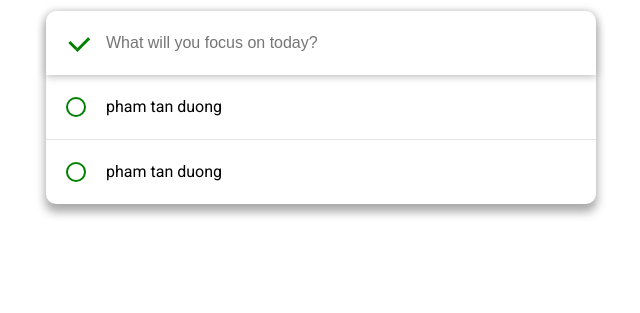
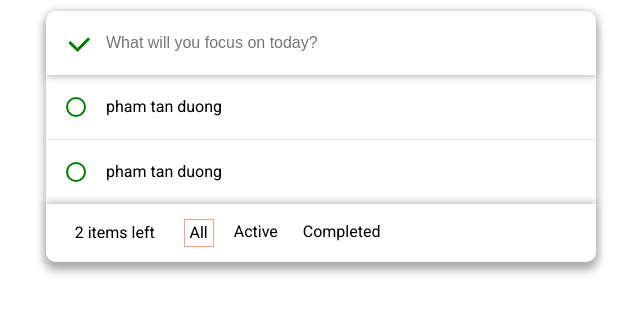
Before and after one commit to duongphamcoder/typescript-training, a website built with Parcel: page practices/practice-one/src/index.html in a window 1280 px wide. Shown: the part 87-400 px from the top of the page, without its empty margins (319-959 px from the left). Built offline with nearby package versions, Linux system fonts and the light colour scheme; files whose address does not match are found by name.

Commit message:
#4 Create filter button section

```diff
--- a/practices/practice-one/src/index.html
+++ b/practices/practice-one/src/index.html
@@ -76,6 +76,22 @@
                             </div>
                         </li>
                     </ul>
+                    <section class="filter-button">
+                        <p class="todo-size">2 items left</p>
+                        <ul class="filter">
+                            <li class="filter-item active">
+                                <a href="#/" data-type="all">all</a>
+                            </li>
+                            <li class="filter-item">
+                                <a href="#/active" data-type="active">active</a>
+                            </li>
+                            <li class="filter-item">
+                                <a href="#/completed" data-type="completed"
+                                    >completed</a
+                                >
+                            </li>
+                        </ul>
+                    </section>
                 </section>
             </main>
         </section>
--- /dev/null
+++ b/practices/practice-one/src/styles/components/filter-item.css
@@ -0,0 +1,16 @@
+/* add to late */
+
+.filter-item {
+}
+
+.filter-item a {
+    display: inline-block;
+    text-decoration: none;
+    color: var(--default-color);
+    text-transform: capitalize;
+    padding: 5px;
+}
+
+.filter-item.active {
+    border: 1px solid lightsalmon;
+}
--- a/practices/practice-one/src/styles/components/index.css
+++ b/practices/practice-one/src/styles/components/index.css
@@ -1,2 +1,3 @@
 @import url(./button.css);
 @import url(./form-control.css);
+@import url(./filter-item.css);
--- /dev/null
+++ b/practices/practice-one/src/styles/sections/filter-section.css
@@ -0,0 +1,16 @@
+.filter-button {
+    display: none;
+    grid-template-columns: 1fr 3fr;
+    padding: 15px 0;
+    align-items: center;
+}
+
+.filter {
+    display: flex;
+    gap: 15px;
+}
+
+.form.not-empty .filter-button {
+    display: grid;
+    box-shadow: 0 -1px 8px rgb(178, 178, 178);
+}
--- a/practices/practice-one/src/styles/sections/index.css
+++ b/practices/practice-one/src/styles/sections/index.css
@@ -1,2 +1,3 @@
 @import url(./header.css);
 @import url(./form.css);
+@import url(./filter-section.css);
```
